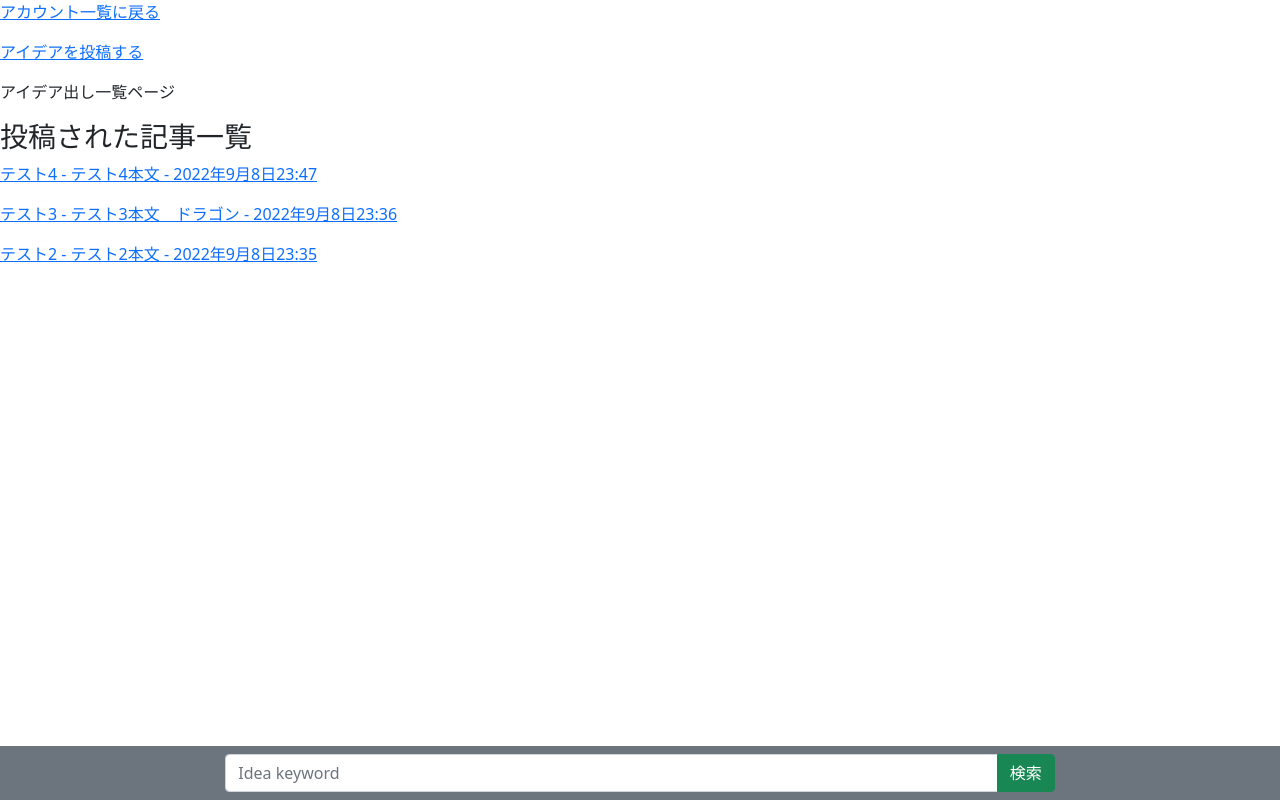
After one commit to amafuro/talkATdot, a Django app: page /idea_list/ in a window 1280 px wide. The commit adds this page. Run offline with Django 4.2, Linux system fonts and the light colour scheme; a user stored in the database is signed in; data comes from the database, SQL or seed files in the repository; both versions use the stored data as it was after the commit.

Commit message:
framework done

```diff
--- a/dottalk/forms.py
+++ b/dottalk/forms.py
@@ -2,7 +2,7 @@
 
 from django import forms
 from django.contrib.auth.models import User
-from .models import Account, Event
+from .models import Account, Idea
 
 
 # フォームクラス作成
--- a/dottalk/models.py
+++ b/dottalk/models.py
@@ -65,3 +65,37 @@ class Event(models.Model):
     start_date = models.DateField()
     end_date = models.DateField()
     event_name = models.CharField(max_length=200)
+
+#アイデアモデル
+class Idea(models.Model):
+
+    title = models.CharField(max_length=128)
+    text = models.TextField()
+    posted_at = models.DateTimeField(auto_now_add=True)
+    last_modify = models.DateTimeField(auto_now=True)
+
+    # コメント投稿者のアカウントニックネーム記録用
+    posted_by = models.CharField(max_length=100)
+    # コメント投稿者のアカウントid記録用
+    posted_by_id = models.IntegerField()
+
+    def __str__(self):
+        return self.title
+
+# コメント用
+class Idea_comment(models.Model):
+    #コメント内容
+    text = models.TextField()
+    #コメント投稿者のアカウントニックネーム記録用
+    posted_by = models.CharField(max_length=100)
+    # コメント投稿者のアカウントid記録用
+    posted_by_id = models.IntegerField()
+    # コメント送信先のアイデアid記録用
+    posted_to_id = models.IntegerField()
+    # コメント投稿日時
+    posted_at = models.DateTimeField(auto_now_add=True)
+    #アカウントへのリレーション
+    Account = models.ForeignKey(to=Idea, related_name='idea_comments', on_delete=models.CASCADE)
+
+    def __str__(self):
+        return self.text
--- /dev/null
+++ b/dottalk/templates/HTML/idea_list.html
@@ -0,0 +1,42 @@
+<!DOCTYPE html>
+{% load static %}
+<html lang="en">
+<head>
+    <meta charset="UTF-8">
+    <title></title>
+  <link rel="stylesheet" href="{% static 'css/bootstrap.min.css' %}">
+</head>
+<body>
+
+<!--フッターメニュー-->
+<div class="container-fluid bg-secondary fixed-bottom">
+    <div class="row justify-content-center">
+        <!--検索フォームの設置、言語に対して検索を行う用-->
+        {% csrf_token %}
+        <form action="" method="get" class="form-inline col-8 m-2">
+            <div class="input-group">
+                <input name="query" value="{{ request.GET.query }}"
+                       type="text" class="form-control text-wrap"
+                       placeholder="Idea keyword">
+                <button type="submit" class="btn btn-success">検索</button>
+            </div>
+        </form>
+    </div>
+</div>
+
+<p><a href="{% url 'same_users_all' %}">アカウント一覧に戻る</a></p>
+<p><a href="{% url 'idea_new' %}">アイデアを投稿する</a></p>
+<p>アイデア出し一覧ページ</p>
+    <h3>投稿された記事一覧</h3>
+<!--最大100件まで表示-->
+    {% for Idea in object_list|slice:":100"%}
+        <p><a href="{% url 'idea_detail' Idea.id %}">{{ Idea.title }} - {{ Idea.text }} - {{ Idea.posted_at }}</a></p>
+    {% empty %}
+    <div class="mt-3 mb-4">
+        <div class="text-center">
+            <h5><p>検索条件に一致するイベントはありませんでした。</p></h5>
+        </div>
+    </div>
+    {% endfor %}
+</body>
+</html>
--- a/dottalk/templates/HTML/same_users_all.html
+++ b/dottalk/templates/HTML/same_users_all.html
@@ -12,7 +12,10 @@
 <div class="sticky-top">
      <div class="top_bg bg-success">
         <div class="top_inner text-white d-flex justify-content-center">
-          <h1><a class="link-light text-decoration-none" href="#">キャンパス内のプログラマー</a></h1>
+            {% for Account in object_list|slice:":1" %}
+          <h1><a class="link-light text-decoration-none" href="#">
+              {{ Account.university_name }} - {{ Account.campus_name }}のプログラマー</a></h1>
+            {% endfor %}
         </div>
      </div>
 </div>
@@ -24,6 +27,7 @@
              <a class="nav-item nav-link" href="{% url 'edit'%}">マイページ</a>
              <a class="nav-item nav-link" href="{% url 'footprint' %}">あしあと</a>
              <a class="nav-item nav-link" href="{% url 'calendar' %}">シェアカレンダー</a>
+             <a class="nav-item nav-link" href="{% url 'idea_list' %}">アイデアの森</a>
              <a class="nav-item nav-link" href="{% url 'Logout' %}">ログアウト</a>
              <!--検索フォームの設置、言語に対して検索を行う用-->
              {% csrf_token %}
--- a/dottalk/templates/HTML/talkroom.html
+++ b/dottalk/templates/HTML/talkroom.html
@@ -35,7 +35,7 @@
     </a>
 </div>
 
-<!-- 記事に対するコメントを全件取得 -->
+<!-- アカウントに対するコメントを全件取得 -->
 <div class="container mb-5 justify-content-between">
     <h3>みんなからのメッセージ</h3>
     <ul class="list-group">
--- a/dottalk/urls.py
+++ b/dottalk/urls.py
@@ -27,6 +27,14 @@ urlpatterns = [
     path("calendar/event_list/",views.calendar_event_list.as_view(),name="event_list"),
     path("event_edit/<int:id>/",views.event_edit,name="event_edit"),
     path("event_edit/<int:id>/delete/",views.event_delete,name="event_delete"),
+    #アイデア出し詳細ページ
+    path("idea_detail/<int:id>/",views.idea_detail,name="idea_detail"),
+    #アイデア投稿ページ
+    path("idea_new/",views.idea_new, name="idea_new"),
+    #アイデア一覧
+    path("idea_list/",views.idea_list.as_view(),name="idea_list"),
+    #アイデア削除用
+    path("idea_delete/<int:id>/",views.idea_delete,name="idea_delete"),
 ]
 #アカウント画像を表示する際にURLを反映する
 urlpatterns += static(settings.MEDIA_URL, document_root=settings.MEDIA_ROOT)
--- a/dottalk/views.py
+++ b/dottalk/views.py
@@ -412,6 +412,7 @@ class calendar_event_list (ListView,LoginRequiredMixin):
         return queryset
 
 #各イベント詳細
+@login_required
 def event_edit(request, id):
     template_name = "HTML/event_edit.html"
     try:
@@ -431,6 +432,7 @@ def event_edit(request, id):
     return render(request,template_name,context)
 
 #カレンダーイベントの削除
+@login_required
 def event_delete(request,id):
     try:
         #選択されたイベントの情報を取得する
@@ -439,3 +441,78 @@ def event_delete(request,id):
         #選択されたイベントがなければ404を返す
         raise Http404
     return HttpResponseRedirect(reverse('event_list'))
+
+#アイデア詳細ページ
+def idea_detail(request,id):
+    template_name = "HTML/idea_detail.html"
+    try:
+        Idea = models.Idea.objects.get(id=id)
+        # コメント投稿者のアカウント取得
+        loginuser = models.Account.objects.get(user=request.user)
+        loginuserID = loginuser.id
+    except models.Idea.DoesNotExist:
+        raise Http404
+    if request.method == "POST":
+        # データベースに投稿されたコメント、投稿者名を保存
+        models.Idea_comment.objects.create(text=request.POST["text"],
+                                           posted_by=loginuser.nickname,
+                                           posted_by_id=loginuser.id,
+                                           posted_to_id=Idea.id,
+                                           Account=Idea)
+        # コメントが投稿されたら、投稿されたアイデアの方の更新日も更新する
+        Idea.save()
+    context = {"Idea":Idea,
+               "loginuserID":loginuserID}
+    return render(request,template_name,context)
+
+#アイデア投稿
+@login_required
+def idea_new(request):
+    template_name = "HTML/idea_new.html"
+    if request.method == "POST":
+        #ログインしているユーザーの情報を取得
+        loginuser = models.Account.objects.get(user=request.user)
+        models.Idea.objects.create(title=request.POST["title"],
+                                   text=request.POST["text"],
+                                   posted_by=loginuser.nickname,
+                                   posted_by_id=loginuser.id)
+        return redirect("idea_list")
+    return render(request, template_name)
+
+
+#アイデア一覧
+# 検索ワードがあった場合はそれを含めて検索
+class idea_list(ListView,LoginRequiredMixin):
+    model = models.Idea
+    template_name = "HTML/idea_list.html"
+    def get_queryset(self):
+        # ログイン中のユーザーのクエリーセットを取得
+        loginuser = models.Account.objects.get(user=self.request.user)
+        #検索ワードを取得
+        q_word = self.request.GET.get('query')
+        if loginuser is None:
+            return redirect("Login")
+
+        # 検索ワードがあれば一致するものを取得
+        if q_word :
+            object_list = models.Idea.objects.filter(
+                # Qオブジェクトのandは&,orは|、投稿された順に表示
+                Q(title__icontains=q_word) |
+                Q(text__icontains=q_word) |
+                Q(posted_by__icontains=q_word)).order_by('-posted_at')
+        #検索ワードがなければ大学、キャンパスが一致するものを取得
+        else:
+            object_list = models.Idea.objects.all().order_by('-posted_at')
+
+        return object_list
+
+#カレンダーイベントの削除
+@login_required
+def idea_delete(request,id):
+    try:
+        #選択されたイベントの情報を取得する
+        Idea = models.Idea.objects.get(id=id).delete()
+    except Event.DoesNotExist:
+        #選択されたイベントがなければ404を返す
+        raise Http404
+    return HttpResponseRedirect(reverse('idea_list'))
```
Also changed, not shown: dottalk/templates/HTML/idea_detail.html (added, +77 -0 lines), dottalk/templates/HTML/idea_new.html (added, +30 -0 lines), dottalk/templates/HTML/login.html (+18 -18 lines), db.sqlite3.
